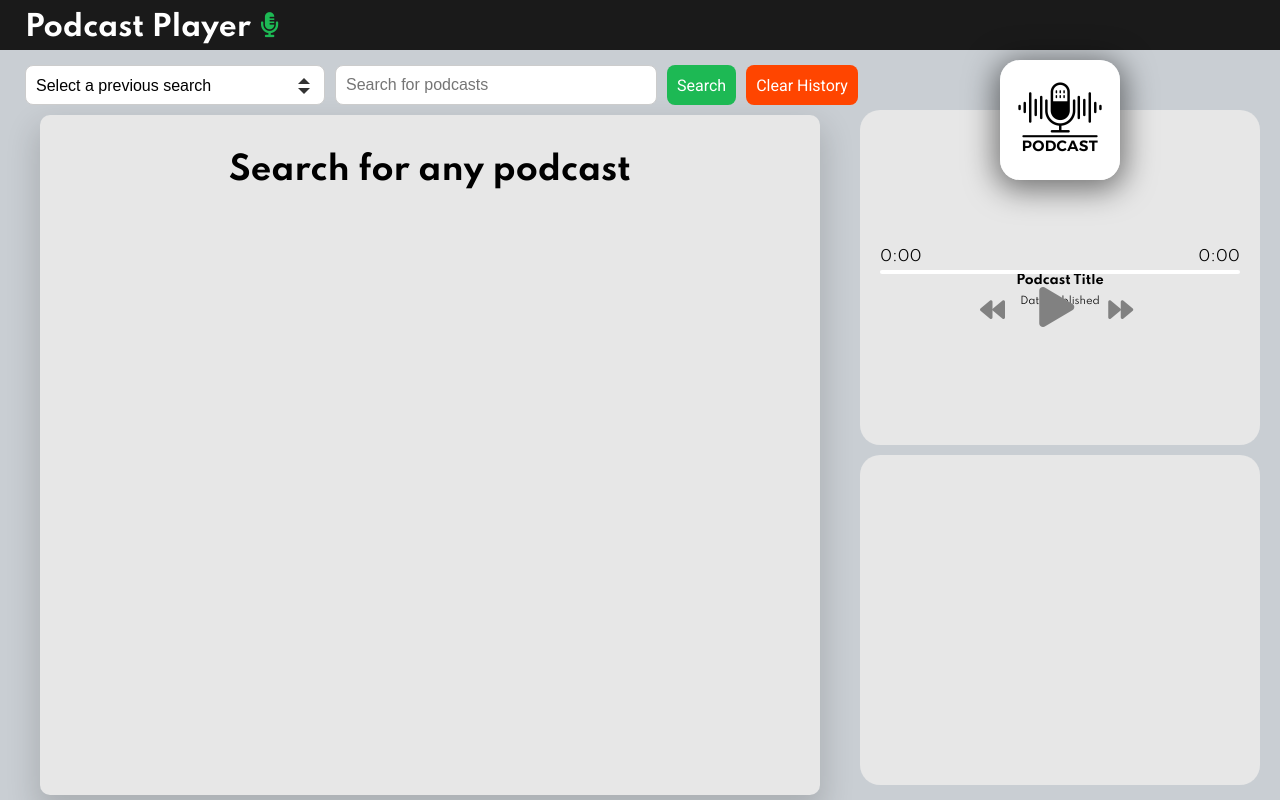
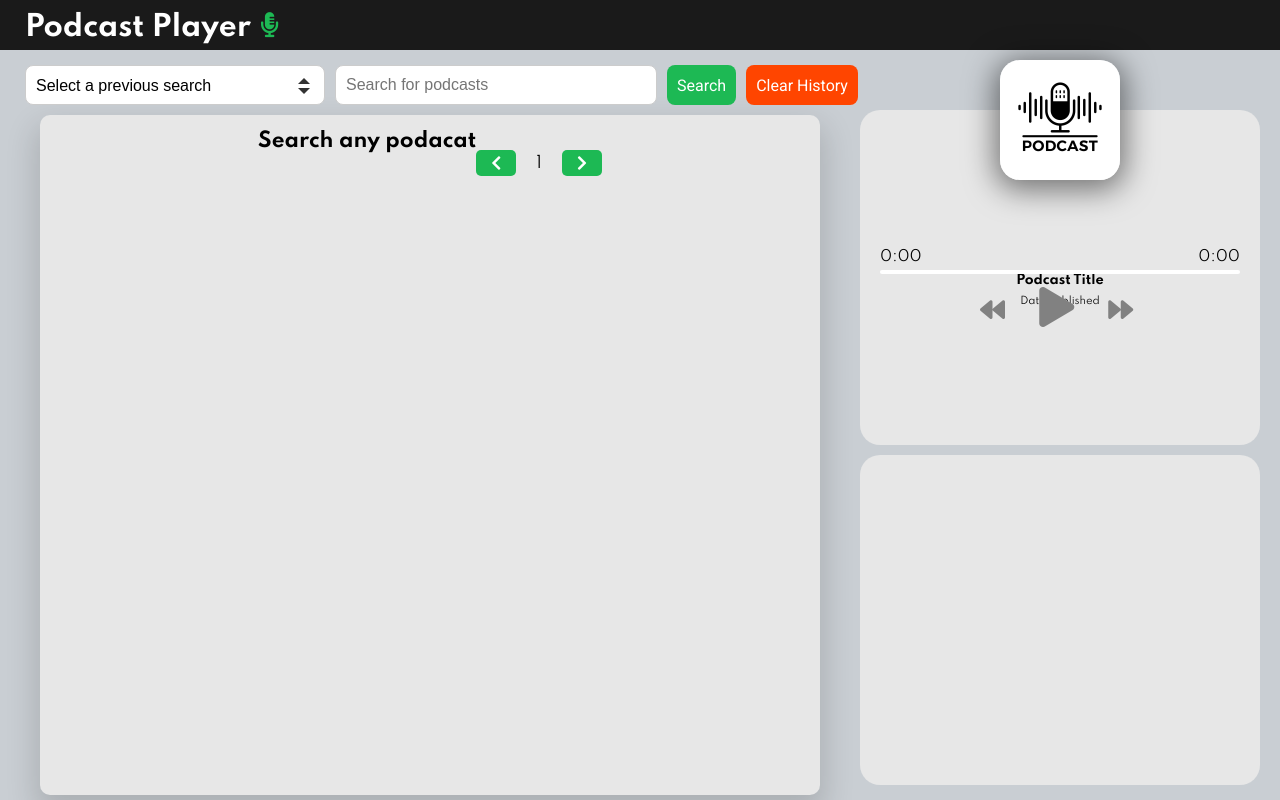
Before and after one commit to Eyob-smax/SpaceCast-podcastApp, a website: page public/index.html in a window 1280 px wide. Drawn offline with Linux system fonts and the light colour scheme.

Commit message:
Removing dummy data

```diff
--- a/public/index.html
+++ b/public/index.html
@@ -48,7 +48,13 @@
         </div>
 
         <div id="cardsContainer" class="cards-container">
-          <h1>Search for any podcast</h1>
+          <h2>Search any podacat</h2>
+
+          <div hidden class="pagination">
+            <i id="prev-btn" class="fas fa-chevron-left"></i>
+            <span id="currentPage">1</span>
+            <i id="next-btn" class="fas fa-chevron-right"></i>
+          </div>
         </div>
       </div>
 
```
